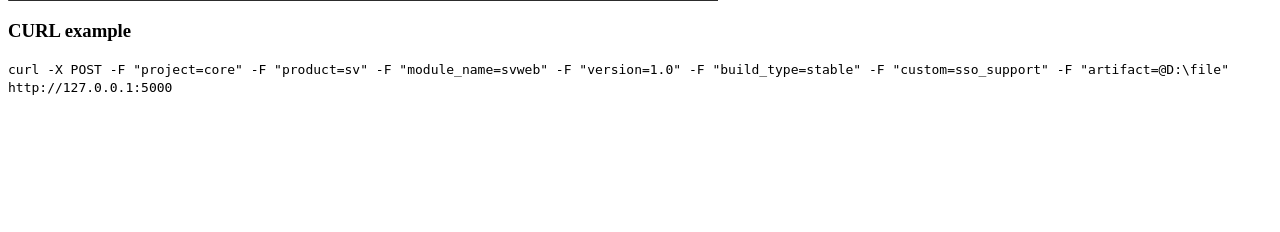
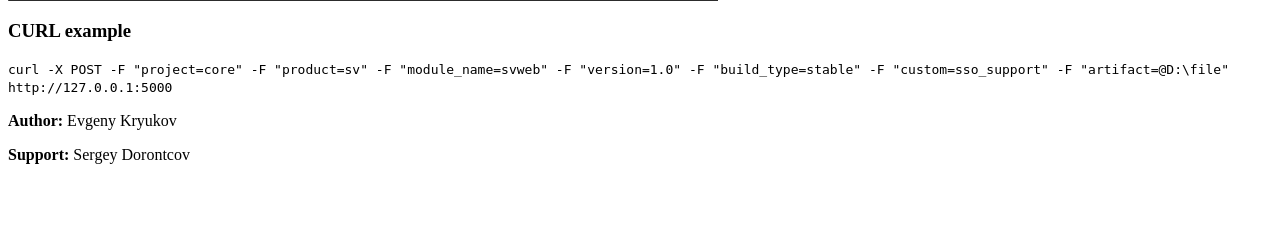
Before and after one commit to dr013/publish_app, a Flask app: page / in a window 1280 px wide. Shown: the part 408-640 px from the top of the page. Run offline with Flask 2, Linux system fonts and the light colour scheme.

Commit message:
Fix start task

```diff
--- a/templates/info.html
+++ b/templates/info.html
@@ -62,5 +62,10 @@
         -F "artifact=@D:\file" http://127.0.0.1:5000
     </code>
 </div>
+<div>
+<p><b>Author:</b> Evgeny Kryukov <krukov@bpcbt.com></p>
+<p><b>Support:</b> Sergey Dorontcov <dorontcov@bpcbt.com></p>
+</div>
+
 </body>
 </html>
```
Also changed, not shown: 1 other file.
